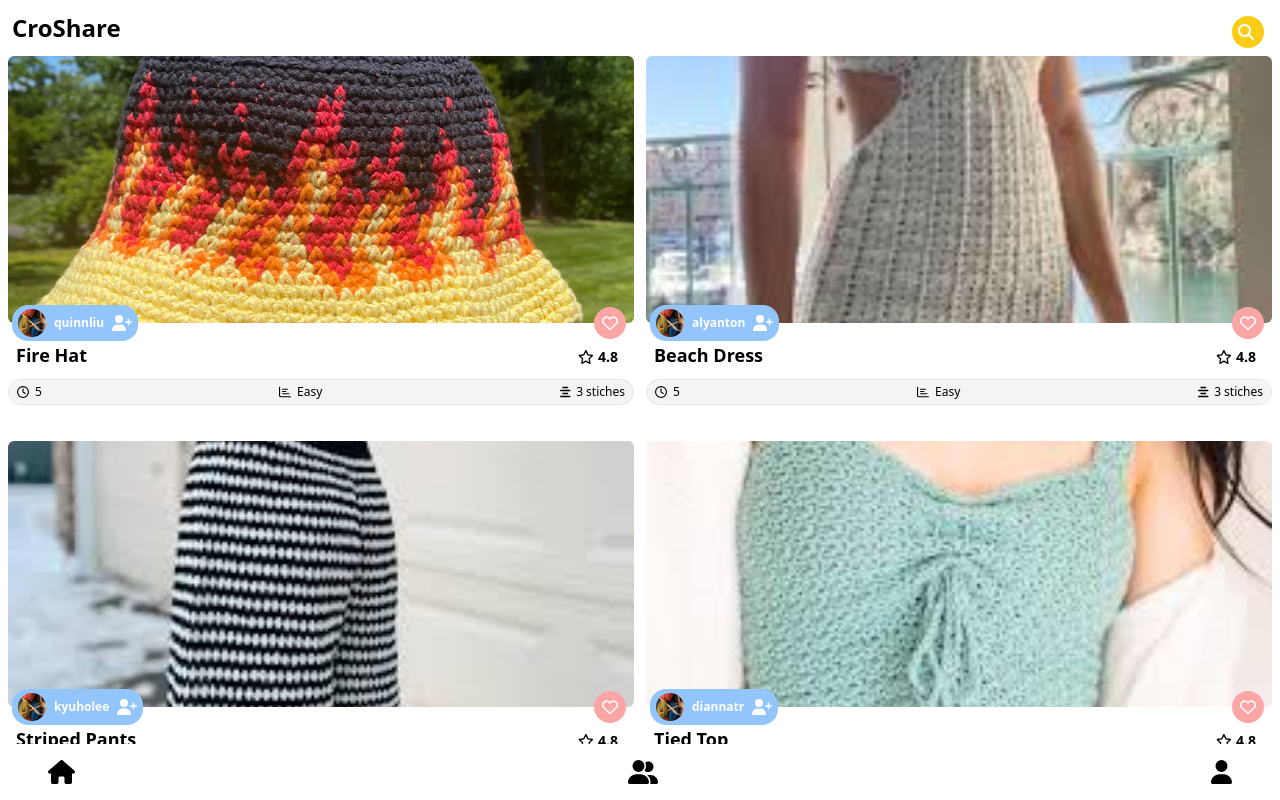
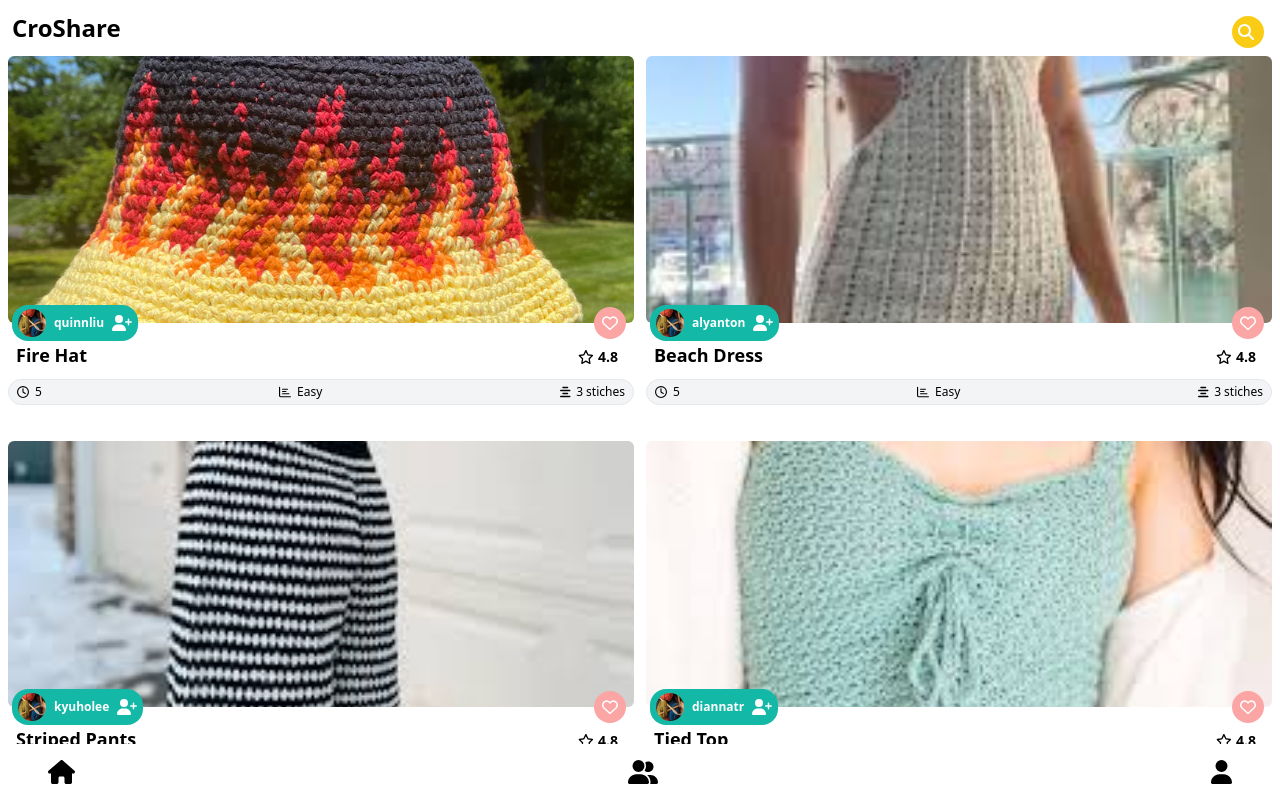
Before and after one commit to kyuhochoilee/croshare, a React (Create React App) app: page / in a window 1280 px wide. Shown: the top 800 px of the page. Built offline with nearby package versions, Linux system fonts and the light colour scheme.

Commit message:
added reviews

```diff
--- a/src/components/HomePost.js
+++ b/src/components/HomePost.js
@@ -60,7 +60,7 @@ const HomePost = ({
               <div className="flex flex-row items-center">
                 <Link
                   to={"/account"}
-                  className="absolute bottom-0 left-1 transform translate-y-1/2 flex flex-row items-center bg-blue-300 p-1.5 rounded-2xl h-9 z-10"
+                  className="absolute bottom-0 left-1 transform translate-y-1/2 flex flex-row items-center bg-teal-500 p-1.5 rounded-2xl h-9 z-10"
                 >
                   <img
                     src={profilePic}
```
